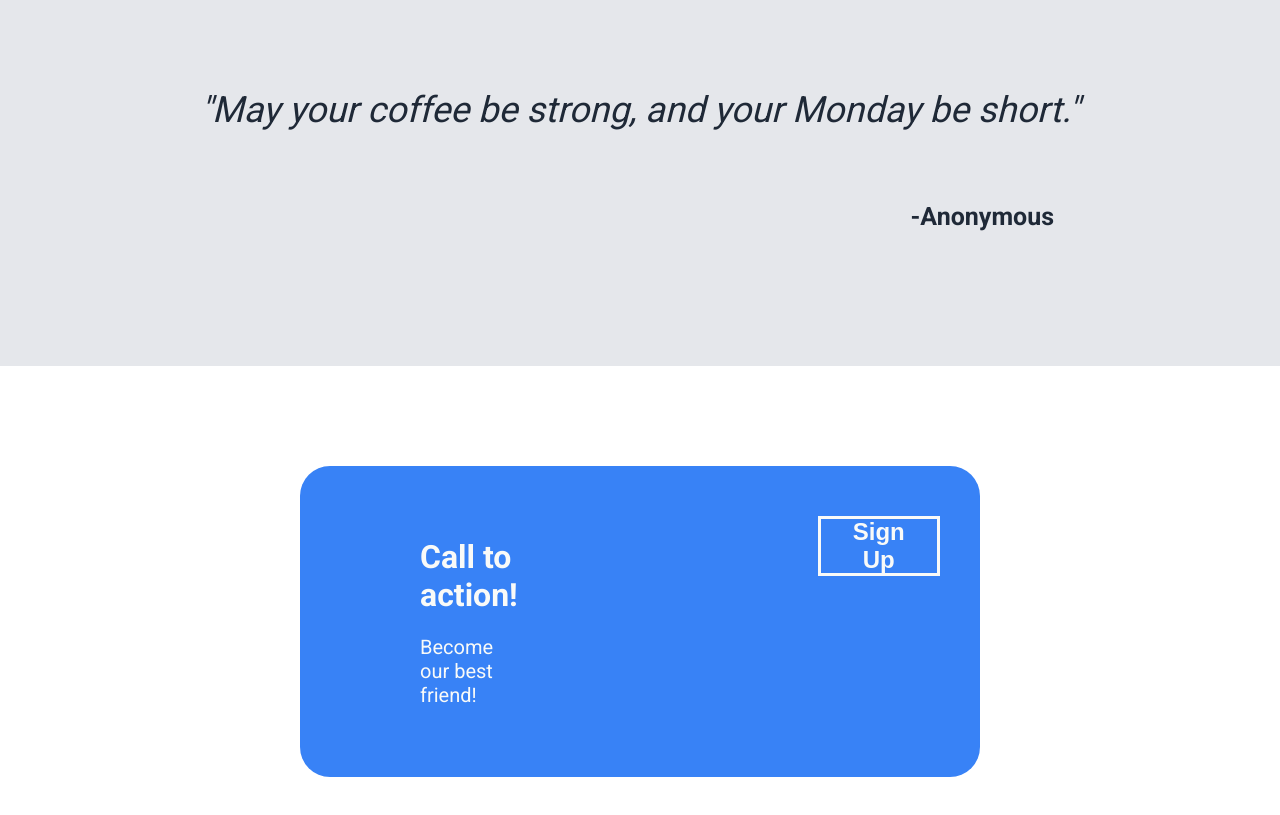
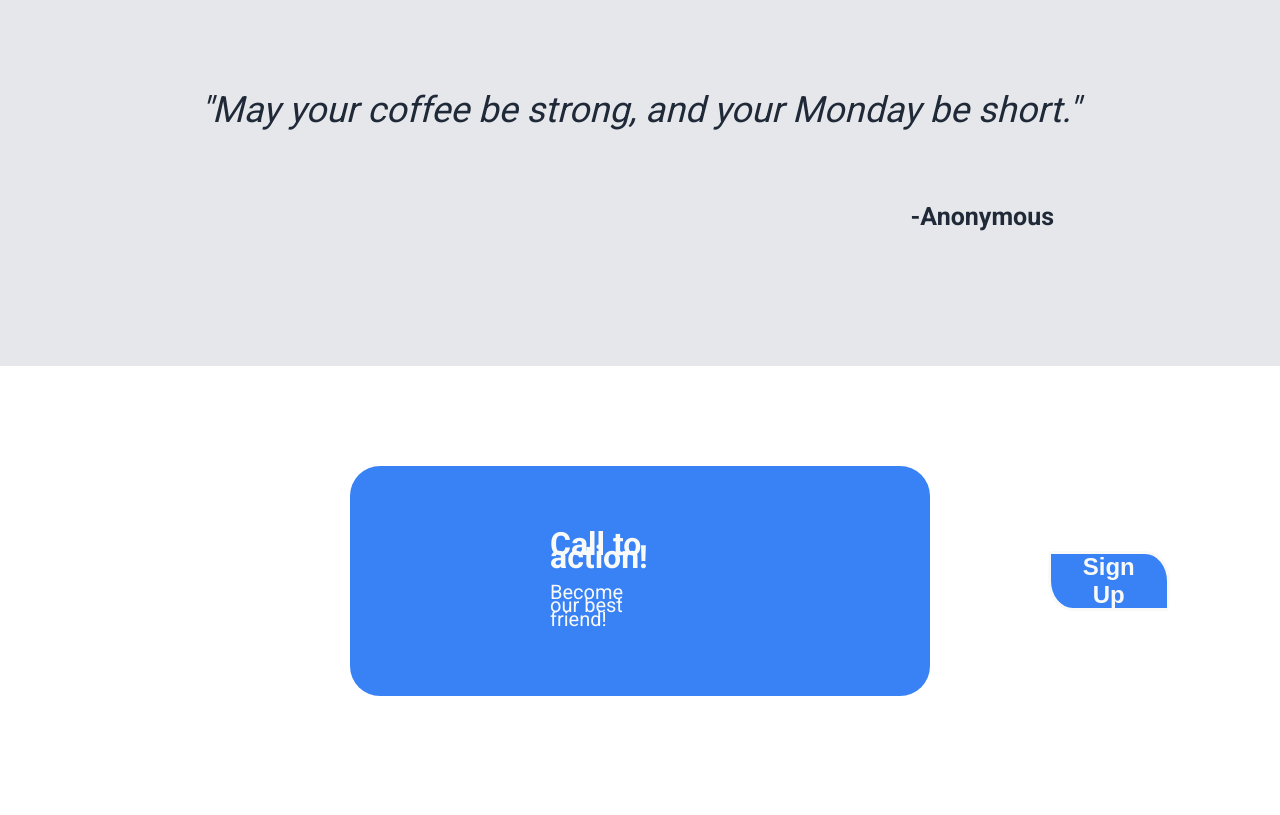
Before and after one commit to joshua95-web/fictional-serpent, a plain HTML site: page index.html in a window 1280 px wide. Shown: the part 1166-1981 px from the top of the page. Drawn offline with Linux system fonts and the light colour scheme.

Commit message:
reduced height of call to action, made changes to margins inside this element to get desired internal spacing

```diff
--- a/styles.css
+++ b/styles.css
@@ -179,18 +179,20 @@ img {
 
 .call-to-action {
     margin: 100px;
-    margin-left: 300px;
-    margin-right: 300px;
+    margin-left: 350px;
+    margin-right: 350px;
     padding: 50px;
     border-radius: 30px;
     background-color: #3882F6;
     color: #F9FAF8;
     display: flex;
     justify-content: space-between;
+    align-items: center;
 }
 
 .calltoactiontext {
-    margin-left: 70px;
+    margin-left: 150px;
+    line-height: 10pt;
 }
 
 .signupbutton2 {
@@ -198,12 +200,14 @@ img {
     width: 170px;
     background-color: #3882F6;
     border: solid #F9FAF8;
+    border-radius: 10px 100px / 120px;
     color: #F9FAF8;
     padding: 15px 32px;
     text-align: center;
     text-decoration: none;
     font-size: 16px;
-    margin-left: 300px;
+    margin-left: 400px;
+    margin-right: 150px;
     display: flex;
     justify-content: center;
     align-items: center;
```
